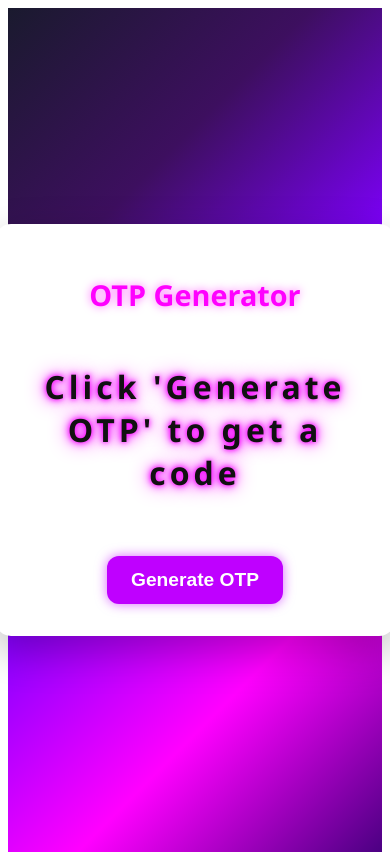
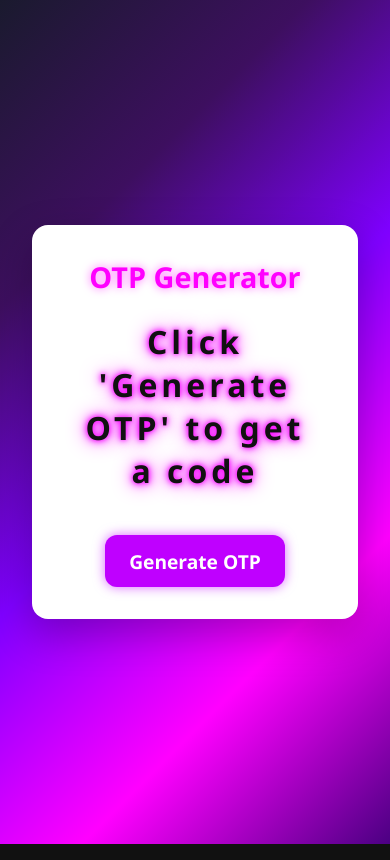
Before and after one commit to Kking927/otp-generator, a React (Vite) app: page / in a window 390 px wide. Built offline with nearby package versions, Linux system fonts and the light colour scheme.

Commit message:
Refactor CSS: Remove old styles and add resets
Removed old styles for the container and OTP tool, added reset styles and global font settings.

```diff
--- a/src/index.css
+++ b/src/index.css
@@ -1,147 +1,22 @@
-/* Container - dark neon gradient background */
-.container {
-  display: flex;
-  justify-content: center;
-  align-items: center;
-  min-height: 100vh;
-  background: linear-gradient(
-    135deg,
-    #1a1a2e 0%,    /* deep navy */
-    #3d0f5f 25%,   /* dark purple */
-    #7f00ff 50%,   /* bright purple */
-    #ff00ff 75%,   /* neon pink highlight */
-    #4b0082 100%   /* indigo/purple for contrast */
-  );
-  font-family: 'Segoe UI', Tahoma, Geneva, Verdana, sans-serif;
-  padding: 2rem;
+/* Reset / normalize defaults */
+* {
+  margin: 0;
+  padding: 0;
   box-sizing: border-box;
-  text-align: center;
 }
 
-/* White card for OTP tool */
-.card {
-  background-color: #fff;
-  padding: 3rem 4rem;
-  border-radius: 16px;
-  box-shadow: 0 15px 40px rgba(0,0,0,0.25);
-  display: flex;
-  flex-direction: column;
-  align-items: center;
-  min-width: 320px;
-  max-width: 400px;
+/* Global font and background defaults */
+body {
+  font-family: 'Segoe UI', Tahoma, Geneva, Verdana, sans-serif;
+  background-color: #111; /* fallback in case JS/CSS fails */
+  color: #fff; /* default text color */
 }
 
-/* OTP Title */
-#otp-title {
-  font-size: 2rem;
-  margin-bottom: 1.5rem;
-  font-weight: 700;
-  color: #ff00ff; /* neon magenta */
-  text-shadow: 0 0 10px rgba(255,0,255,0.6);
-  text-align: center;
+/* Optional: basic links, buttons, etc. */
+a {
+  text-decoration: none;
+  color: inherit;
 }
-
-/* OTP Display */
-#otp-display {
-  font-size: 2.5rem;
-  margin-bottom: 1.2rem;
-  letter-spacing: 0.25rem;
-  color: #111;
-  font-weight: 600;
-  text-align: center;
-  width: fit-content;
-  transition: all 0.3s ease;
-  text-shadow: 0 0 5px #ff00ff, 0 0 10px #e600ff, 0 0 20px #ff00ff;
-  cursor: pointer; /* indicates clickable */
-  position: relative;
+button {
+  font-family: inherit;
 }
-
-/* Copied message tooltip */
-#otp-display.copied::after {
-  content: "Copied!";
-  position: absolute;
-  top: -1.5rem;
-  right: 50%;
-  transform: translateX(50%);
-  font-size: 0.8rem;
-  font-weight: 600;
-  color: #ff3ec7;
-  text-shadow: 0 0 5px #ff3ec7, 0 0 10px #ff00ff;
-  opacity: 1;
-  animation: fadeOut 1.5s forwards;
-}
-
-@keyframes fadeOut {
-  0% { opacity: 1; }
-  100% { opacity: 0; }
-}
-
-/* Countdown timer */
-#otp-timer {
-  font-size: 1.2rem;
-  margin-bottom: 1.5rem;
-  font-weight: 500;
-  color: #ff00ff; /* neon accent */
-  opacity: 0.85;
-  text-align: center;
-}
-
-#otp-timer.expired {
-  color: #ff3ec7; /* bright neon pink when expired */
-  font-weight: 600;
-}
-
-/* Generate OTP Button */
-#generate-otp-button {
-  padding: 0.8rem 1.5rem;
-  font-size: 1.4rem;
-  font-weight: 700;
-  background-color: #bf00ff; /* deep neon purple */
-  color: #fff;
-  border: none;
-  border-radius: 12px;
-  cursor: pointer;
-  width: fit-content;
-  min-width: 200px;
-  text-align: center;
-  box-shadow: 0 0 12px rgba(191,0,255,0.6);
-  transition: all 0.3s ease;
-}
-
-#generate-otp-button:hover:not(:disabled) {
-  background-color: #e600ff; /* brighter neon on hover */
-  box-shadow: 0 0 20px rgba(230,0,255,0.7), 0 0 40px rgba(191,0,255,0.5);
-  transform: translateY(-2px);
-}
-
-#generate-otp-button:active:not(:disabled) {
-  transform: translateY(1px);
-}
-
-#generate-otp-button:disabled {
-  background-color: #ccc;
-  cursor: not-allowed;
-  box-shadow: none;
-}
-
-/* Smooth transitions */
-#otp-display, #otp-timer {
-  transition: all 0.3s ease-in-out;
-}
-
-/* Responsive for smaller screens */
-@media (max-width: 400px) {
-  .card {
-    padding: 2rem 2.5rem;
-  }
-  #otp-title {
-    font-size: 1.8rem;
-  }
-  #otp-display {
-    font-size: 2rem;
-  }
-  #generate-otp-button {
-    font-size: 1.2rem;
-    min-width: 160px;
-  }
-}
```
